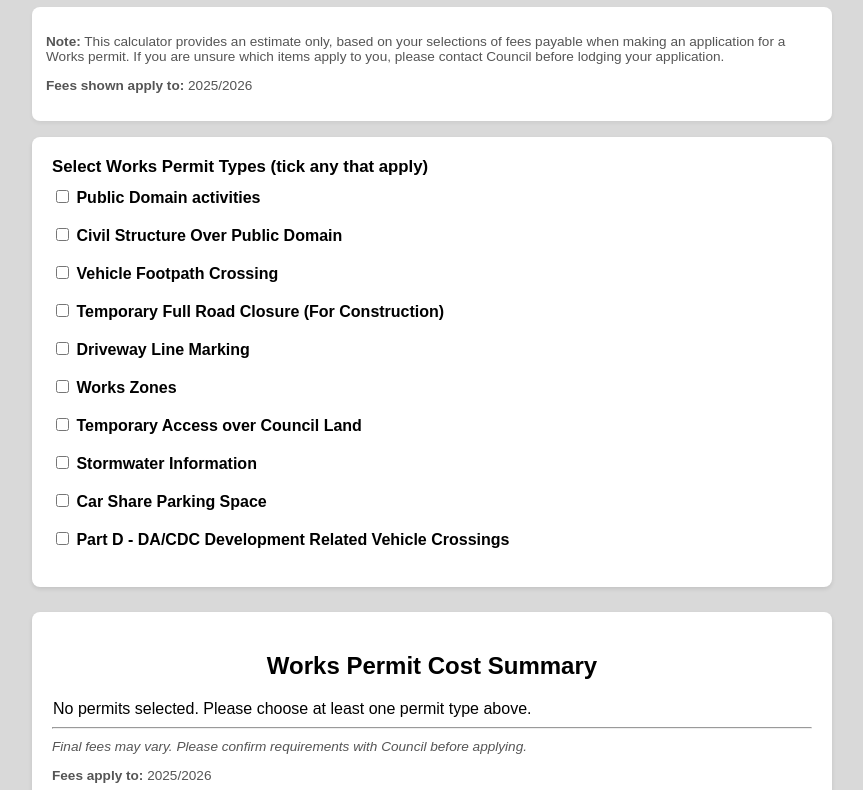
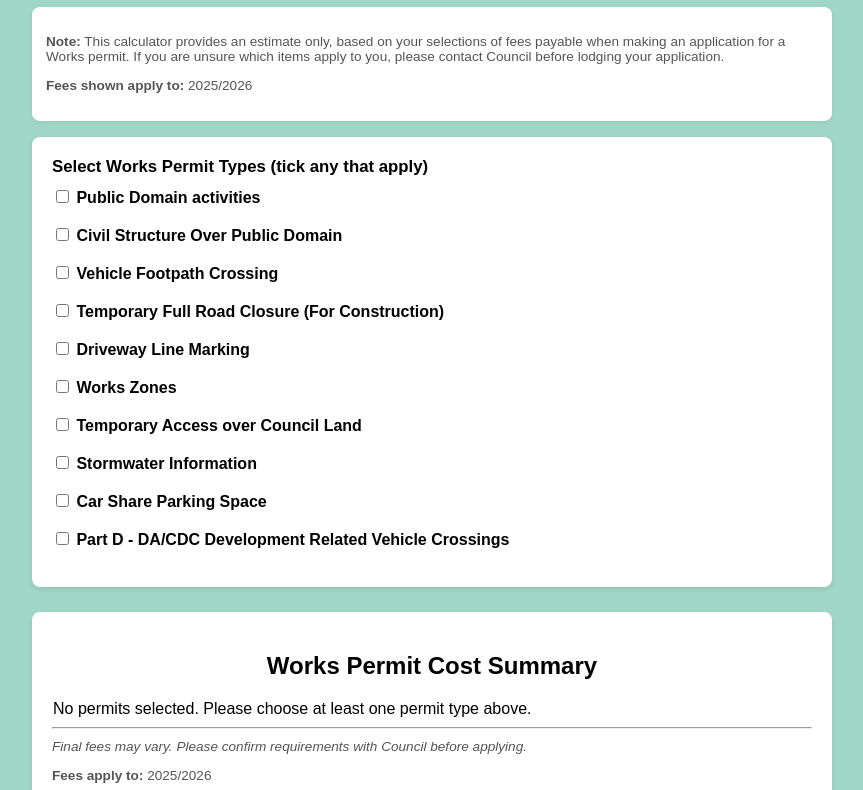
Before and after one commit to cbc-tree-bot/draft-work-permits-calculator, a plain HTML site: page index.html in a window 1280 px wide. Shown: the part 138-928 px from the top of the page, without its empty margins (208-1071 px from the left). Drawn offline with Linux system fonts and the light colour scheme.

Commit message:
Add files via upload

```diff
--- a/index.html
+++ b/index.html
@@ -13,7 +13,7 @@ Add in VFC Part D applications and fix up fees summary
   <style>
 	body {
 	  font-family: Arial, sans-serif;
-	  background-color: #d9d9d9;
+	  background-color: #a0d6c5;
 	  padding: 20px;
 	}
 
```
